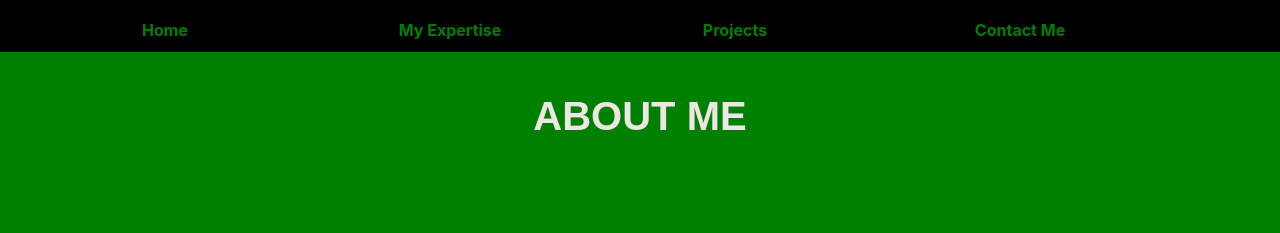
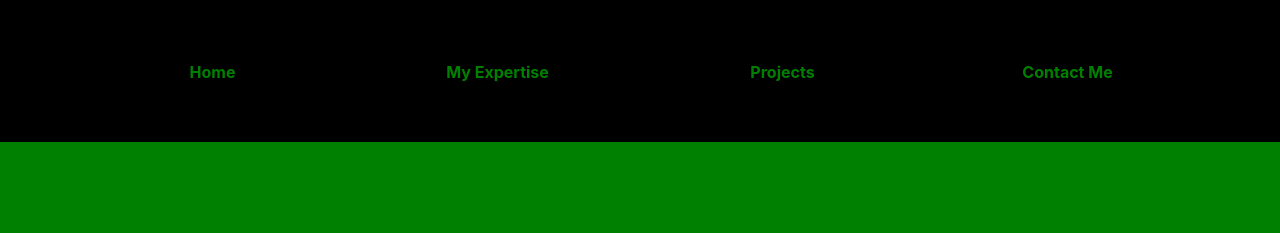
Before and after one commit to sam3106/First-Portfolio-Site, a PHP site: the page made by index (1).php in a window 1280 px wide. Shown: the top 233 px of the page. Run offline with PHP 8.4, Linux system fonts and the light colour scheme.

Commit message:
Update index (1).php

```diff
--- a/index (1).php
+++ b/index (1).php
@@ -9,31 +9,30 @@
 
 </head>
 <body onload="typeWriter()">
-  <nav>
+  <nav class="text-center">
     <div class="container">
-     <div class="row mt-2">
-         <div class="col-sm-2 font-weight-bold"><a href="index.php">Home</a></div>
-         <div class="col-sm-4 font-weight-bold"><a href="myExpertise.php">My Expertise</a></div>
-         <div class="col-sm-2 font-weight-bold"><a href="projects.php">Projects</a></div>
-         <div class="col-sm-4 font-weight-bold"><a href="contact.php">Contact Me</a></div>
-
+     <div class="row fix-row mb-5">
+         <div class="col-sm-3 font-weight-bold"><a href="index.php">Home</a></div>
+         <div class="col-sm-3 font-weight-bold"><a href="myExpertise.php">My Expertise</a></div>
+         <div class="col-sm-3 font-weight-bold"><a href="projects.php">Projects</a></div>
+         <div class="col-sm-3 font-weight-bold"><a href="contact.php">Contact Me</a></div>
      </div>
     </div>
    </nav>
 
-
-
-      <div class="container  text-center">
-       <div class="row  text-center">
+   <div class="container  text-center mb-5">
+       <div class="row fix-row text-center">
          <div class="col-12-sm center text-center">
-          <h1 class="descend font-weight-bold">ABOUT ME</h1>
+          <h1 class="descend font-weight-bold">Welcome to my Website!</h1>
        </div>
     </div>
 
+
        <div class="row pad text-center">
-
            <div class="col-md-4"><img class="img-fluid left" src="1.jpg" alt="A picture of me when I was in the navy"></div>
-             <div class="col-md-8 right-two text-justify"><p>I am a professional, proficient, and polite individual. For four years, I was a part of the United State Navy. This honorable experience allowed me to serve my country. In addition, I was able to obtain valuable skills and training. While working as a team member in the U.S. Navy, I was promoted to a leadership position. After being in the military, I have successful spoke at speaking engagements and received my Realtor License. Through a series of coding creative projects, I discovered a passion for coding. The ability to create something out of nothing is a skill I truly value. Currently, I am enrolled at Great Bay Community College. My major is Computer Science. I have a strong support system - my lovely wife, Brenda, and my adorable dog Lassie.</p></div>
+             <div class="col-md-8 right-two text-justify"><p>Hi! My Name is Teron and I have a passion for web development. The ability to create something out of nothing is a skill I truly value. I love it so much so that I decided to attend Great Bay Community College where I am pursuing a degree in Computer Science. I am also a veteran of The United State Navy.
+                During the time I served, I was able to learn valuable life lessons such as attention to detail, leadership, discipline, being a self starter, working with others on a team, and sacrifice.
+                I believe these skills translate when it comes to web developement, and I believe I would be a good fit for your company or organization. I have a strong support system while I persue my dreams - my lovely wife, Brenda, and my adorable dog Lassie.</p></div>
    </div>
    </div>
 
```
